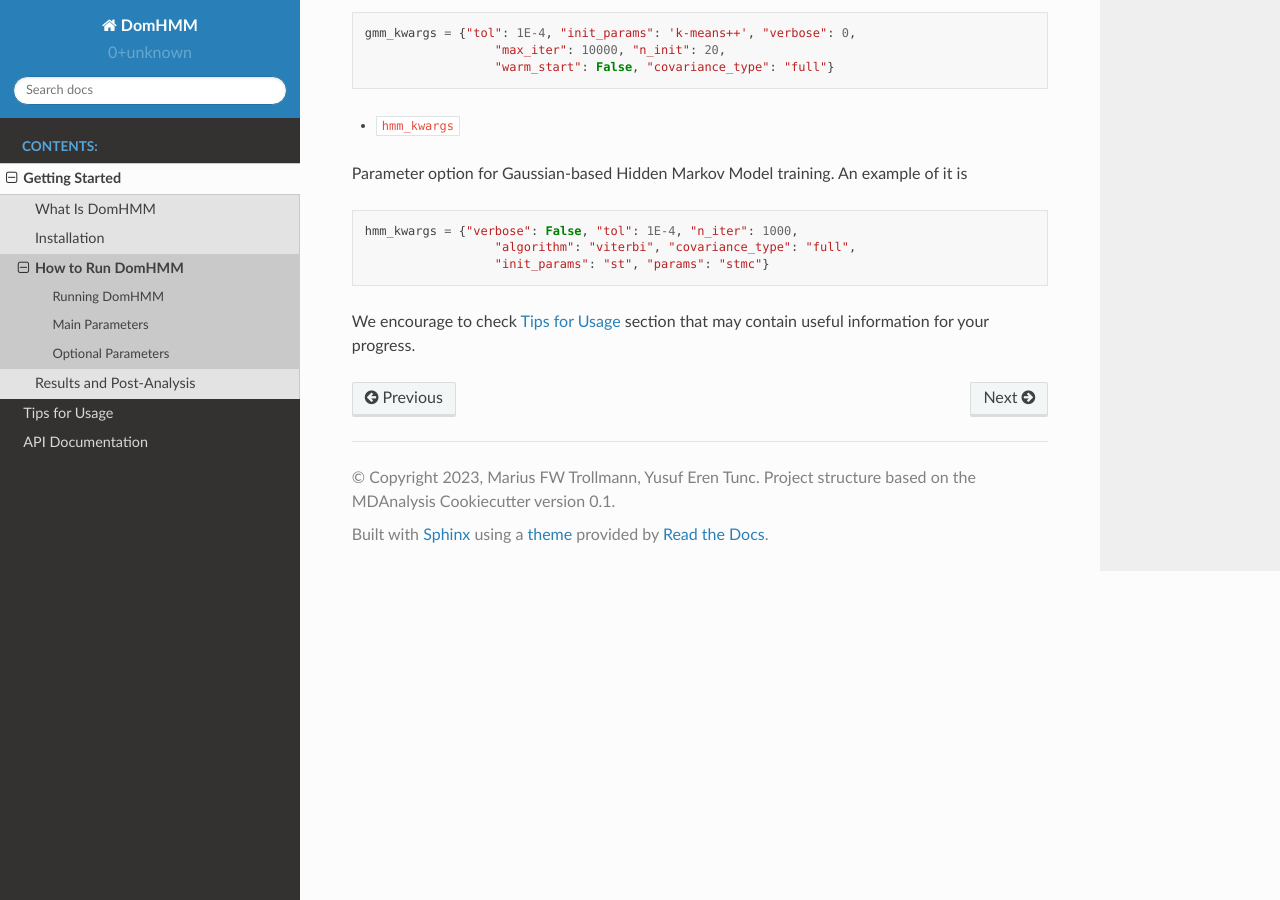
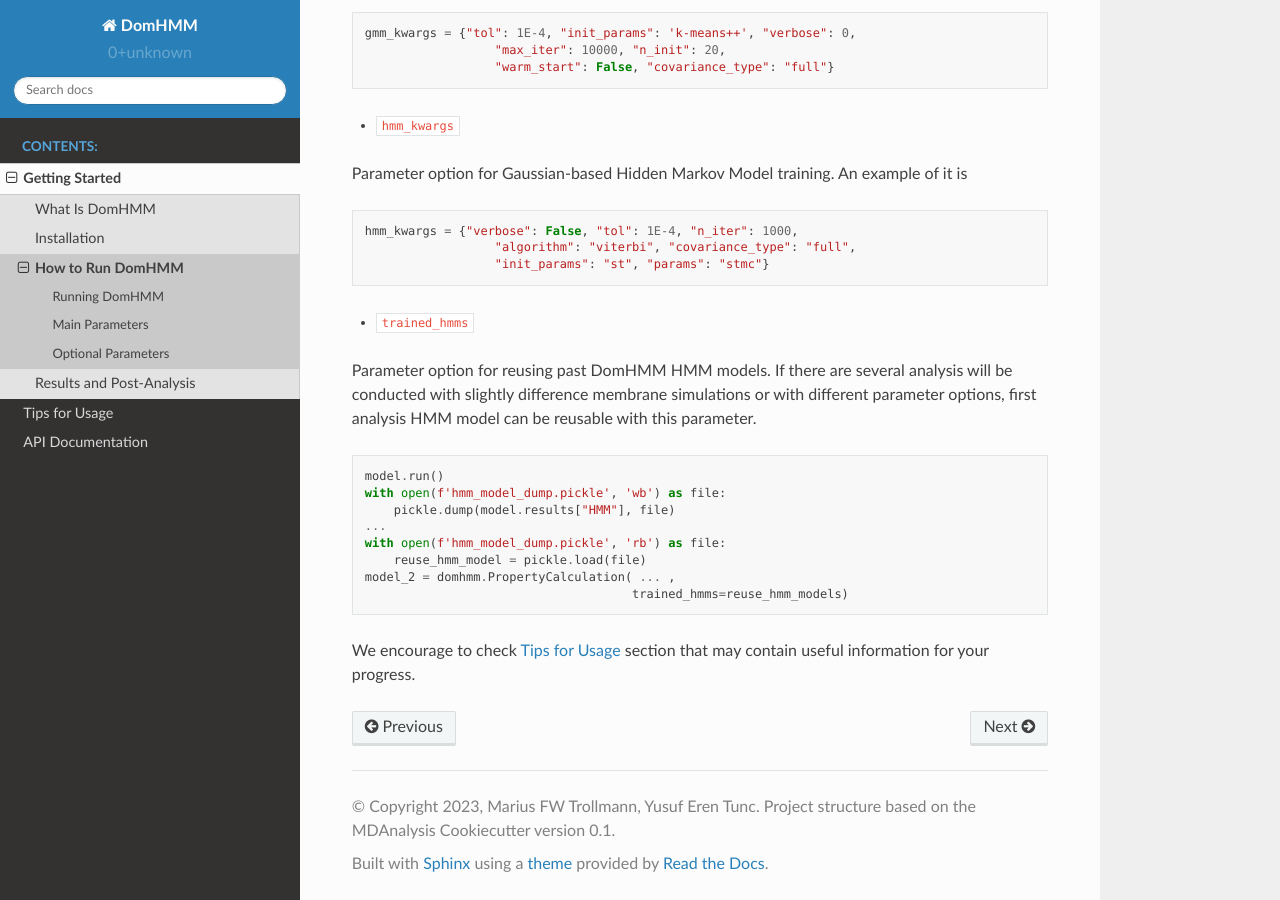
Before and after one commit to BioMemPhys-FAU/domhmm, a Sphinx documentation site: the page built from docs/source/how-to-run.rst, in a window 1280 px wide and 900 px high, scrolled down 3461 px. Built offline with Sphinx 7.4.7 and the Read the Docs theme 2.0.0, drawn with Linux system fonts in a browser that asks for light colours.

Commit message:
add reuse of hmm model parameter to documentation

```diff
--- a/docs/source/how-to-run.rst
+++ b/docs/source/how-to-run.rst
@@ -156,5 +156,19 @@ Parameter option for Gaussian-based Hidden Markov Model training. An example of
                       "algorithm": "viterbi", "covariance_type": "full",
                       "init_params": "st", "params": "stmc"}
 
+* ``trained_hmms``
+
+Parameter option for reusing past DomHMM HMM models. If there are several analysis will be conducted with slightly difference membrane simulations or with different parameter options, first analysis HMM model can be reusable with this parameter.
+
+.. code-block::
+
+    model.run()
+    with open(f'hmm_model_dump.pickle', 'wb') as file:
+        pickle.dump(model.results["HMM"], file)
+    ...
+    with open(f'hmm_model_dump.pickle', 'rb') as file:
+        reuse_hmm_model = pickle.load(file)
+    model_2 = domhmm.PropertyCalculation( ... ,
+                                         trained_hmms=reuse_hmm_models)
 
 We encourage to check :doc:`tips` section that may contain useful information for your progress.
```
